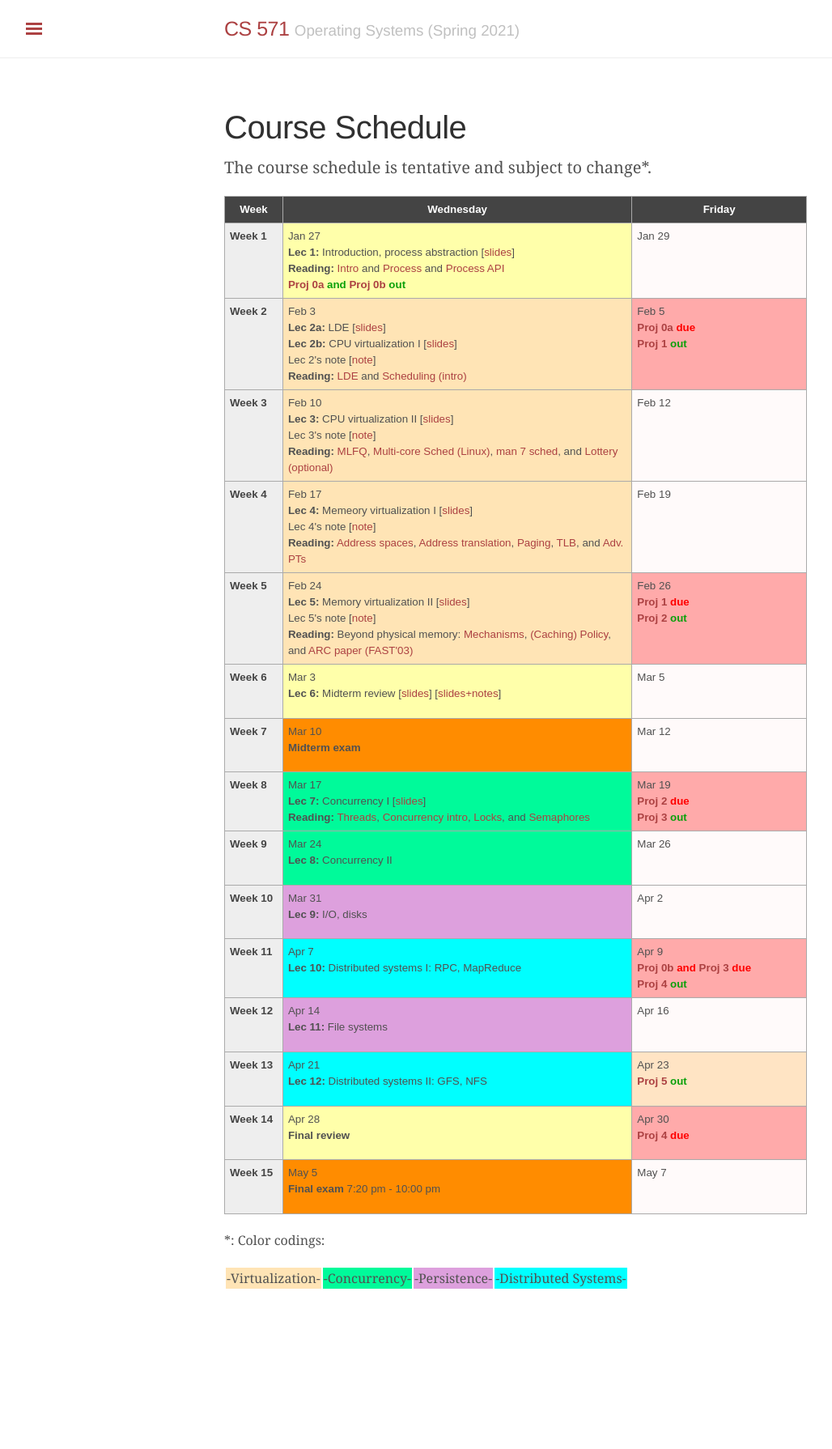
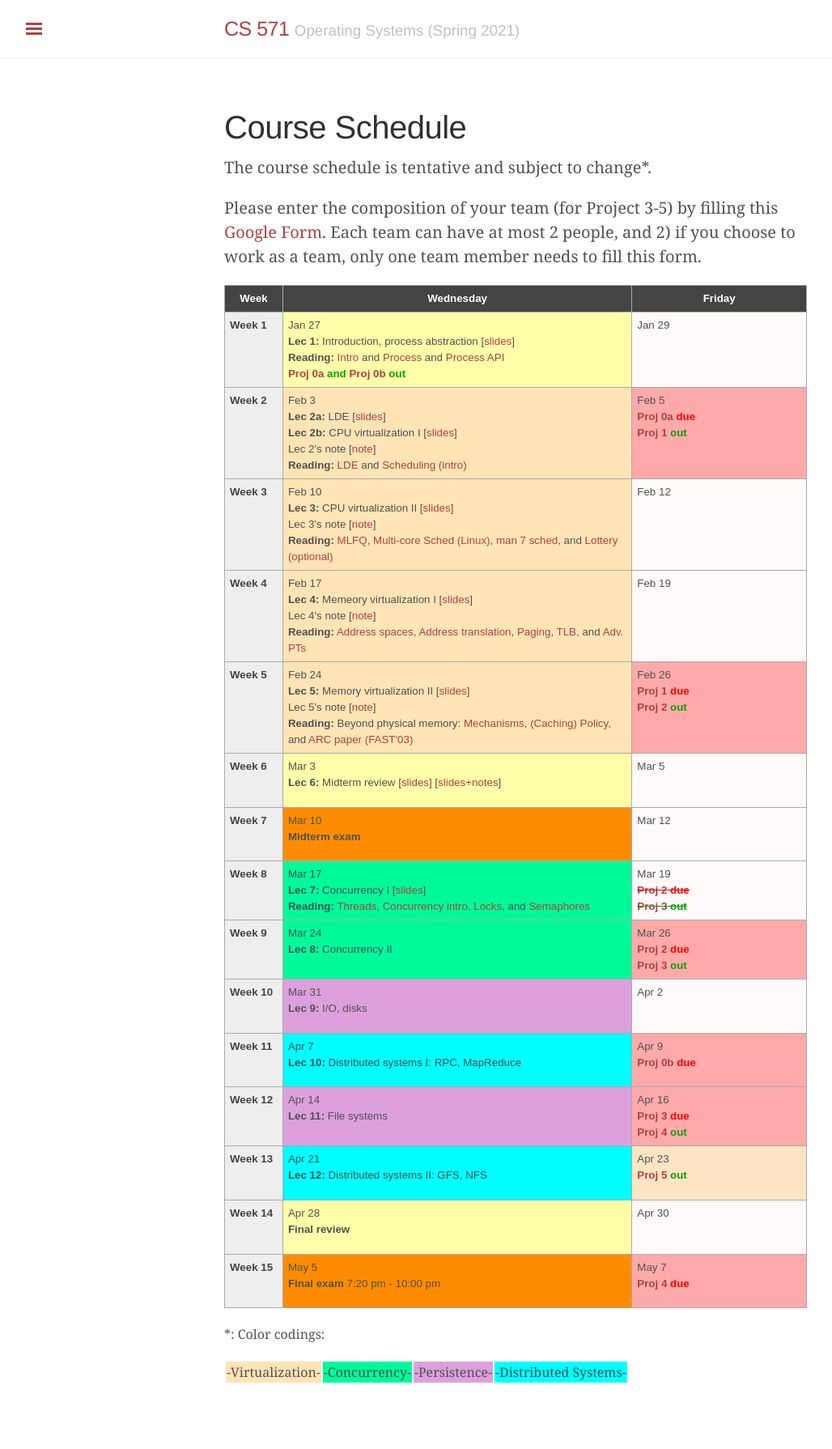
Before and after one commit to tddg/cs571-spring21, a Jekyll site: the page built from schedule.md, in a window 1280 px wide. Shown: the whole page at 81% size, without its empty margins (3-1031 px from the left). Built offline with Jekyll 4.4.1, drawn with Linux system fonts in a browser that asks for light colours; before the commit the page ends 1674 px from its top, so only the background shows below that.

Commit message:
team proj

```diff
--- a/schedule.md
+++ b/schedule.md
@@ -87,6 +87,11 @@ table.calendar thead tr {
 </style>
 
 The course schedule is tentative and subject to change\*.
+
+Please enter the composition of your team (for Project 3-5) by
+filling this <a href="https://forms.gle/DwNN1pZPn5J6jFAS9">Google Form</a>.
+Each team can have at most 2 people, and 2) if you choose to work as
+a team, only one team member needs to fill this form.
 
 <p>
 <table class="calendar" cellspacing="0" cellpadding="6" width="100%">
@@ -181,15 +186,17 @@ The course schedule is tentative and subject to change\*.
 	<a href="https://pages.cs.wisc.edu/~remzi/OSTEP/threads-locks.pdf">Locks</a>, and
 	<a href="https://pages.cs.wisc.edu/~remzi/OSTEP/threads-sema.pdf">Semaphores</a>
 	</td>
-  <td class="deadline">Mar 19<br/>
-	<span class="hwdue"><a href="./proj2.html">Proj 2</a> due</span><br/>
-	<span class="assignment"><a href="./proj3.html">Proj 3</a> out</span></td>
+  <td class="nodue">Mar 19<br/>
+	<span class="hwdue"><s><a href="./proj2.html">Proj 2</a> due</s></span><br/>
+	<span class="assignment"><del><a href="./proj3.html">Proj 3</a> out</del></span></td>
 </tr>
 <tr> <!-- week of Mar 23 -->
   <td id="2021-3-24" class="date"><b>Week 9</b></td>
   <td class="concurrency">Mar 24<br/>
 	<b>Lec 8:</b> Concurrency II </td>
-  <td class="nodue">Mar 26</td>
+  <td class="deadline">Mar 26<br/>
+	<span class="hwdue"><a href="./proj2.html">Proj 2</a> due</span><br/>
+	<span class="assignment"><a href="./proj3.html">Proj 3</a> out</span></td>
 </tr>
 <tr> <!-- week of Mar 30 -->
   <td id="2021-3-31" class="date"><b>Week 10</b></td>
@@ -203,16 +210,16 @@ The course schedule is tentative and subject to change\*.
 	<b>Lec 10:</b> Distributed systems I: RPC, MapReduce
 	</td>
   <td class="deadline">Apr 9<br/>
-	<span class="hwdue"><a href="./proj0b.html">Proj 0b</a> and
-		<a href="./proj3.html">Proj 3</a> due</span><br/>
-	<span class="assignment"><a href="./proj4.html">Proj 4</a> out</span></td>
+	<span class="hwdue"><a href="./proj0b.html">Proj 0b</a> due </span></td>
 </tr>
 <tr> <!-- week of Apr 13 -->
   <td id="2021-4-14" class="date"><b>Week 12</b></td>
   <td class="persistence">Apr 14<br/>
 	<b>Lec 11:</b> File systems
 	</td>
-  <td class="nodue">Apr 16</td>
+  <td class="deadline">Apr 16<br/>
+	<span class="hwdue"><a href="./proj3.html">Proj 3</a> due</span><br/>
+	<span class="assignment"><a href="./proj4.html">Proj 4</a> out</span></td>
 </tr>
 <tr> <!-- week of Apr 20 -->
   <td id="2021-4-21" class="date"><b>Week 13</b></td>
@@ -225,14 +232,14 @@ The course schedule is tentative and subject to change\*.
   <td id="2021-4-28" class="date"><b>Week 14</b></td>
   <td class="lecture">Apr 28<br/>
 	<b>Final review</b>  </td>
-  <td class="deadline">Apr 30<br/>
-	<span class="hwdue"><a href="./proj4.html">Proj 4</a> due</span></td>
+  <td class="nodue">Apr 30</td>
 </tr>
 <tr> <!-- week of May 4 -->
   <td id="2021-5-5" class="date"><b>Week 15</b></td>
   <td class="exam">May 5<br/>
 	 <b>Final exam</b> 7:20 pm - 10:00 pm</td>
-  <td class="nodue">May 7</td>
+  <td class="deadline">May 7<br/>
+	<span class="hwdue"><a href="./proj4.html">Proj 4</a> due</span></td>
 </tr>
 
 </table>
```
Also changed, not shown: proj2.md (+3 -1 lines).
